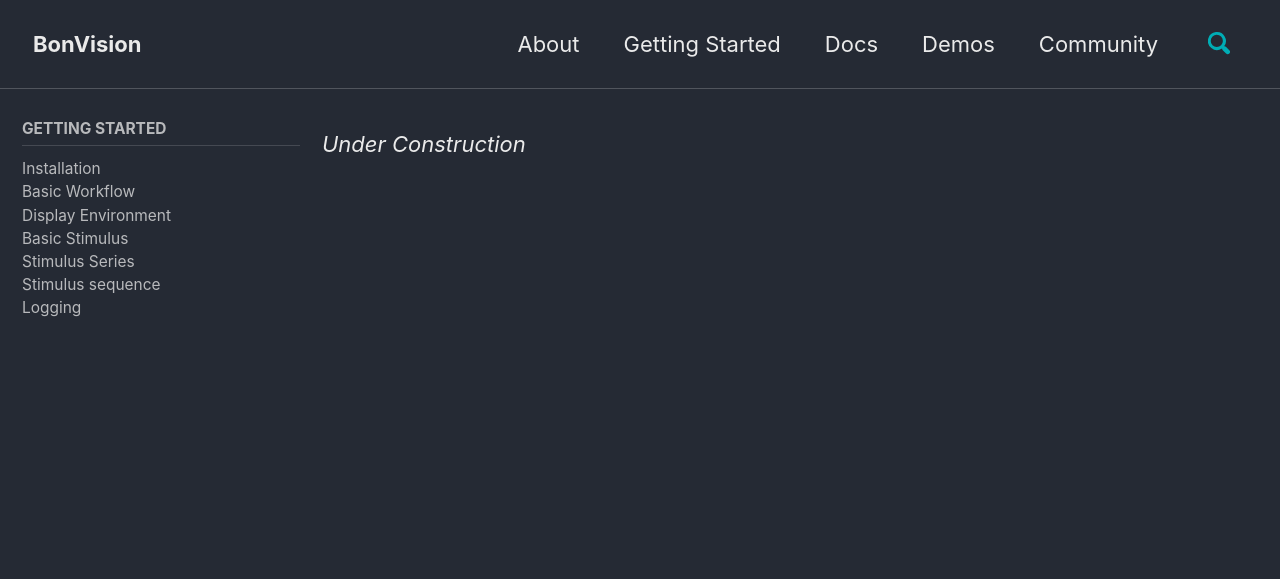
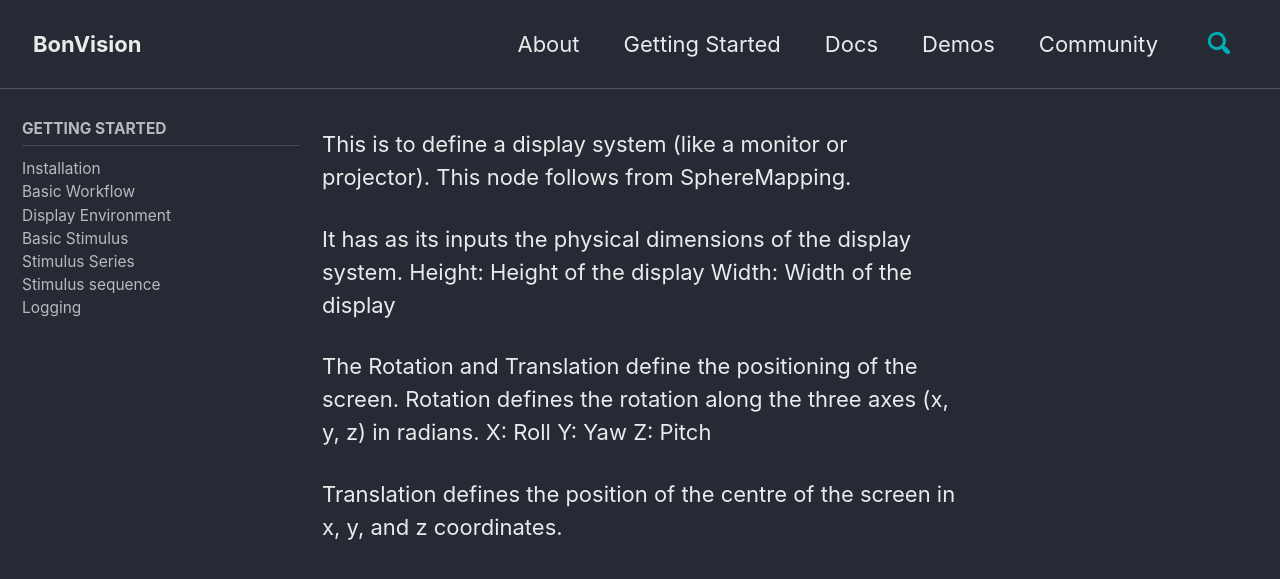
Before and after one commit to bonvision/bonvision.github.io, a Jekyll site: the page built from _docs/ViewingWindow.md, in a window 1280 px wide and 900 px high. Shown: the top 579 px of the window. Built offline with Jekyll 4.4.1, drawn with Linux system fonts in a browser that asks for light colours; cached includes are drawn as plain includes.

Commit message:
added docs for viewingWindow and Angle

```diff
--- a/_docs/ViewingWindow.md
+++ b/_docs/ViewingWindow.md
@@ -6,4 +6,16 @@
 author_profile: false
 ---
 
-*Under Construction*
+This is to define a display system (like a monitor or projector). This node follows from SphereMapping.
+
+It has as its inputs the physical dimensions of the display system.
+Height: Height of the display
+Width: Width of the display
+
+The Rotation and Translation define the positioning of the screen.
+Rotation defines the rotation along the three axes (x, y, z) in radians.
+X: Roll
+Y: Yaw
+Z: Pitch
+
+Translation defines the position of the centre of the screen in x, y, and z coordinates.
```
Also changed, not shown: _docs/Angle.md (+1 -1 lines).
